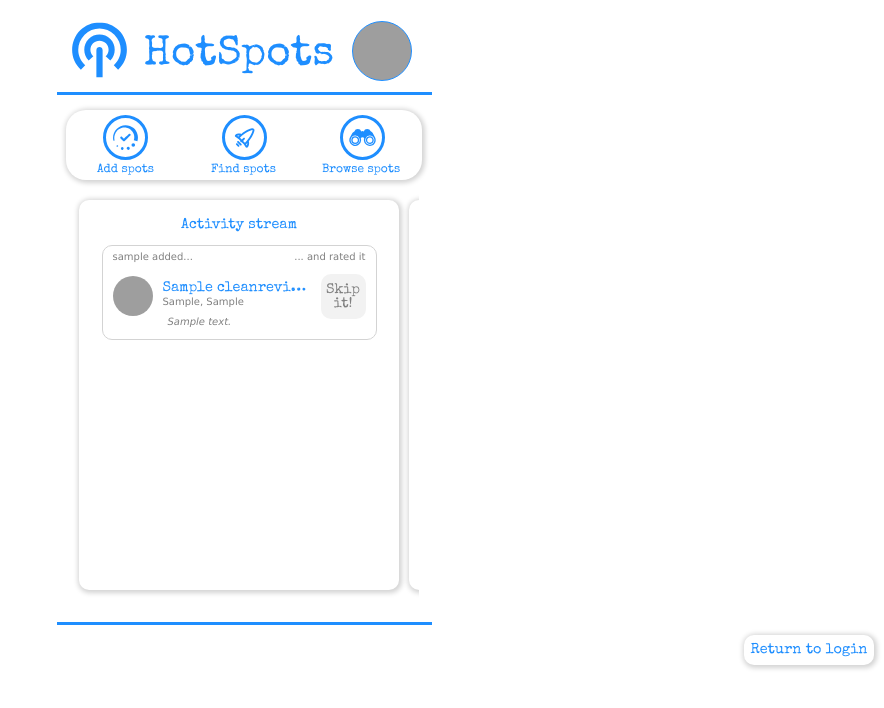
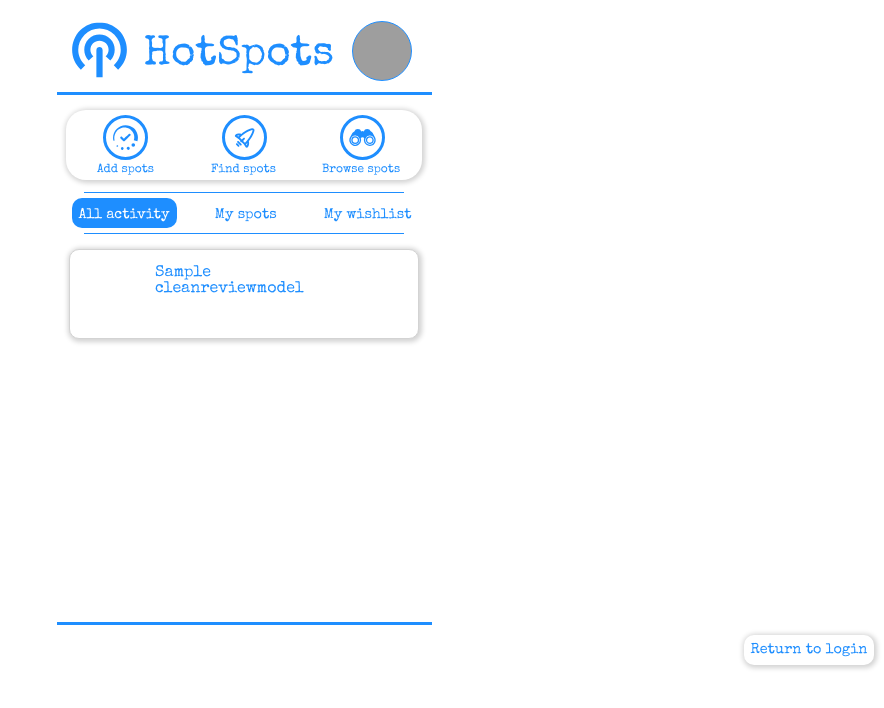
Before and after one commit to dmhburke/db-hotspots, a Django app: page /catalog/browsespots in a window 1280 px wide. Shown: the top 708 px of the page, without its empty margins (396-1280 px from the left). Run offline with Django 3.2, Linux system fonts and the light colour scheme; a user stored in the database is signed in; tables that the repository leaves empty hold one stand-in row (values such as "Sample post"); some libraries are stand-ins or nearby versions; grey boxes are pictures that could not be loaded.

Commit message:
New browse spots page

```diff
--- a/catalog/static/css/styles.css
+++ b/catalog/static/css/styles.css
@@ -2551,56 +2551,117 @@ label.add {
 }
 
 
-#browseCarousel {
-  display: flex;
-  height: 420px;
+/** BROWSE SPOTS STYLE  SECTION **/
+#browseLineSeparatorTop {
+  height: 1px;
+  width: 320px;
+  border-top: 1px solid #1e8eff;
+  margin: 0 auto;
+  margin-top: 12px;
+}
+
+#browseLineSeparatorBottom {
+  height: 1px;
+  width: 320px;
+  border-top: 1px solid #1e8eff;
+  margin: 0 auto;
+  margin-bottom: 5px;
+}
+
+#browseButtonBar {
+  height: 40px;
+  width: 100%;
+  background-color: white;
+
+}
+
+#browseButton1, #browseButton2, #browseButton3  {
+  display: inline-block;
+  width: 105px;
+  height: 30px;
+  margin-top: 5px;
+  margin-left: 13px;
+  border-radius: 10px;
+  background-color: white;
+  text-align: center;
+  padding-top: 10px;
+}
+
+#browseButton1 {
+  margin-left: 15px;
+  background-color: #1e8eff;
+  color: white;
+}
+
+#browseSpotsScrollContainer {
+  height: 380px;
+  width: 100%;
+  background-color: white;
+  overflow-y: scroll;
+}
+
+.touchScroll {
+  -webkit-overflow-scrolling: touch;
+}
+
+#browseCarouselResultBox {
+  min-height: 90px;
+  background-color: white;
   width: 350px;
-  margin: 0px auto;
-  margin-top: 5px;
-  background-color: white;
-  flex-wrap: nowrap;
-  overflow-x: auto;
-  padding-left: 10px;
-}
-
-#browseCarouselChildActivity, #browseCarouselChildWishlist, #browseCarouselChildHitlist {
-  flex: 0 0 auto;
-  height: 390px;
-  width: 320px;
-  background-color: white;
-  border-radius: 10px;
-  margin-top: 15px;
-  margin-right: 10px;
-  text-align: center;
-  padding: 5px;
-  overflow: scroll;
-}
-
-#browseCarouselChildBuffer {
-  flex: 0 0 auto;
-  height: 370px;
-  width: 10px;
-  background-color: white;
-  border-radius: 10px;
-
-}
-
-#browseCarouselTitle {
-  height: 30px;
-  width: 200px;
-  margin: 0px auto;
-  line-height: 40px;
-}
-
-#browseCarouselResultBox {
-  min-height: 95px;
-  background-color: white;
-  width: 275px;
   margin: 10px auto;
   border: 1px solid lightgrey;
   border-radius: 10px;
   position: relative;
 }
+
+#browseAllActivityRating {
+  position: absolute;
+  height: 70px;
+  width: 70px;
+  border-radius: 100%;
+  top: 10px;
+  left: 7px;
+  text-align: center;
+  font-size: 16px;
+}
+
+.rating5 {
+  background-color: #01FF9E;
+}
+
+.rating4 {
+  background-color: #AAFF70;
+}
+
+.rating3 {
+  background-color: #4AFFF7;
+}
+
+.rating2 {
+  background-color: #BDD7EE;
+}
+
+.rating1 {
+  background-color: #FFADC0;
+}
+
+.ratingWL {
+  background-color: #FFFF86;
+}
+
+#browseAllActivitySpot {
+  position: absolute;
+  font-size: 16px;
+  width: 200px;
+  top: 15px;
+  left: 85px;
+}
+
+
+
+
+
+
 
 #browseCarouselUserImg {
   height: 40px;
@@ -2684,8 +2745,63 @@ label.add {
 }
 
 
-/**/
-
+
+
+
+
+
+
+
+
+
+/* #browseCarousel {
+  display: flex;
+  height: 420px;
+  width: 350px;
+  margin: 0px auto;
+  margin-top: 5px;
+  background-color: white;
+  flex-wrap: nowrap;
+  overflow-x: auto;
+  padding-left: 10px;
+}
+
+#browseCarouselChildActivity, #browseCarouselChildWishlist, #browseCarouselChildHitlist {
+  flex: 0 0 auto;
+  height: 390px;
+  width: 320px;
+  background-color: white;
+  border-radius: 10px;
+  margin-top: 15px;
+  margin-right: 10px;
+  text-align: center;
+  padding: 5px;
+  overflow: scroll;
+}
+
+#browseCarouselChildBuffer {
+  flex: 0 0 auto;
+  height: 370px;
+  width: 10px;
+  background-color: white;
+  border-radius: 10px;
+
+}
+
+#browseCarouselTitle {
+  height: 30px;
+  width: 200px;
+  margin: 0px auto;
+  line-height: 40px;
+} */
+
+
+
+
+
+
+
+/** FOR DRINK TRACKER **/
 
 
 #drinkEnterFormBox {
--- a/catalog/templates/browsespots.html
+++ b/catalog/templates/browsespots.html
@@ -3,8 +3,44 @@
 {% block contentName %}
 {% load static %}
 
+<div id=browseLineSeparatorTop></div>
+<div id=browseButtonBar>
+  <div id=browseButton1 class="brandFont brandFontColor">All activity</div>
+  <div id=browseButton2 class="brandFont brandFontColor">My spots</div>
+  <div id=browseButton3 class="brandFont brandFontColor">My wishlist</div>
+</div>
+<div id=browseLineSeparatorBottom></div>
+<div id=browseSpotsScrollContainer class=touchScroll>
 
-<div id=browseCarousel>
+  {% if activity_stream %}
+    {% for entry in activity_stream %}
+
+<div id=browseCarouselResultBox class="shadow">
+
+  {% if entry.rating == "" %}
+  <div id=browseAllActivityRating class="brandFont ratingWL" style="padding-top: 27px;">WL</div>
+  {% elif entry.rating == '5' %}
+  <div id=browseAllActivityRating class="brandFont rating5" style="padding-top: 20px;">All<br>time</div>
+  {% elif entry.rating == '4' %}
+  <div id=browseAllActivityRating class="brandFont rating4" style="padding-top: 20px;">Love<br>it</div>
+  {% elif entry.rating == '3' %}
+  <div id=browseAllActivityRating class="brandFont rating3" style="padding-top: 20px;">Like<br>it</div>
+  {% elif entry.rating == '2' %}
+  <div id=browseAllActivityRating class="brandFont rating2" style="padding-top: 27px;">Meh</div>
+  {% elif entry.rating == '1' %}
+  <div id=browseAllActivityRating class="brandFont rating1" style="padding-top: 20px;">Skip<br>it!</div>
+  {% endif %}
+
+  <div id=browseAllActivitySpot class="brandFont brandFontColor">{{entry.name}}</div>
+</div>
+
+{% endfor %}
+{% endif %}
+
+</div>
+
+{% endblock %}
+<!-- <div id=browseCarousel>
   <div class="shadow" id=browseCarouselChildActivity>
     <div class="brandFont brandFontColor" id=browseCarouselTitle>Activity stream</div>
 
@@ -82,6 +118,4 @@
   <div id=browseCarouselChildBuffer></div>
 
 
-  </div>
-
-{% endblock %}
+  </div> -->
```
